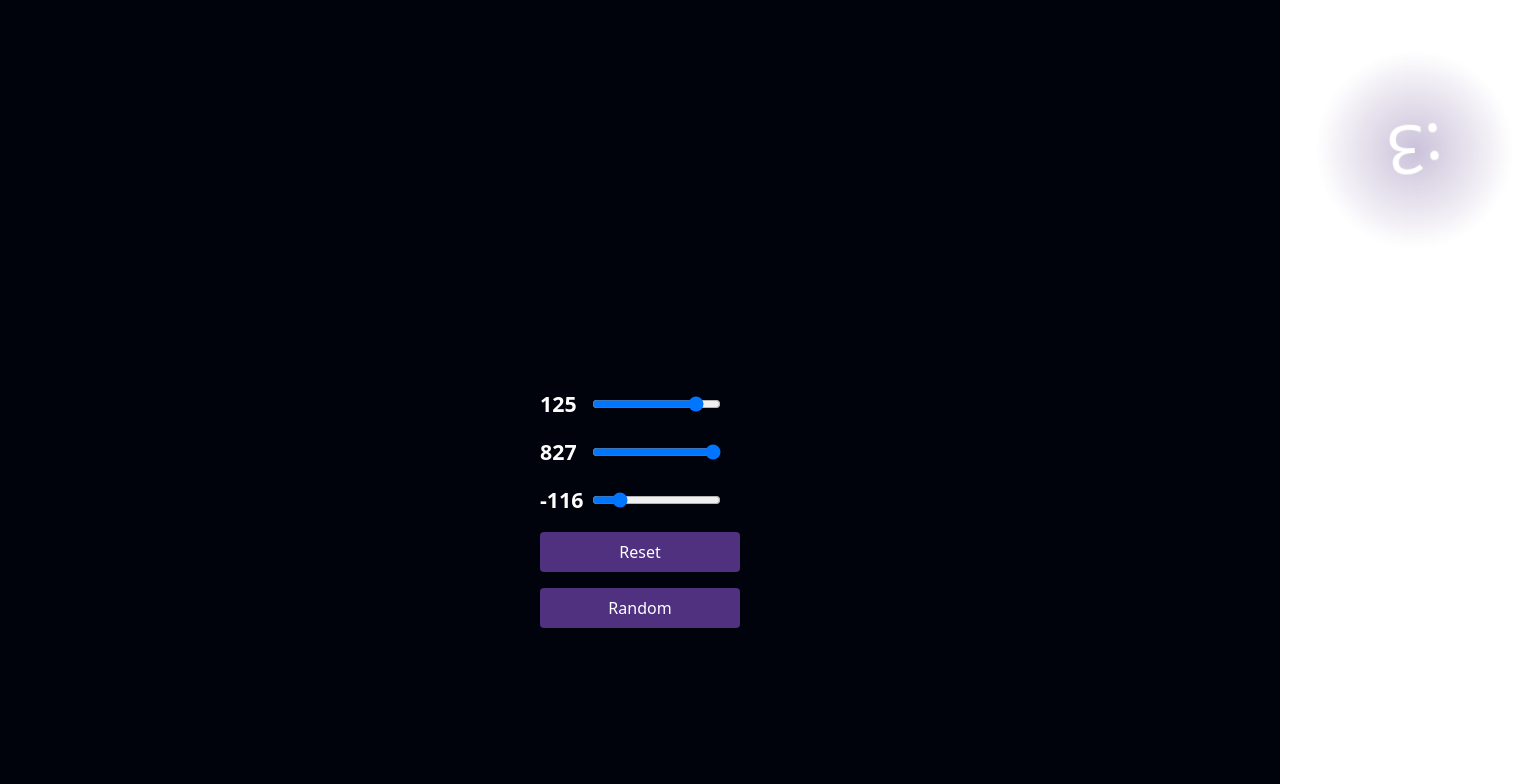
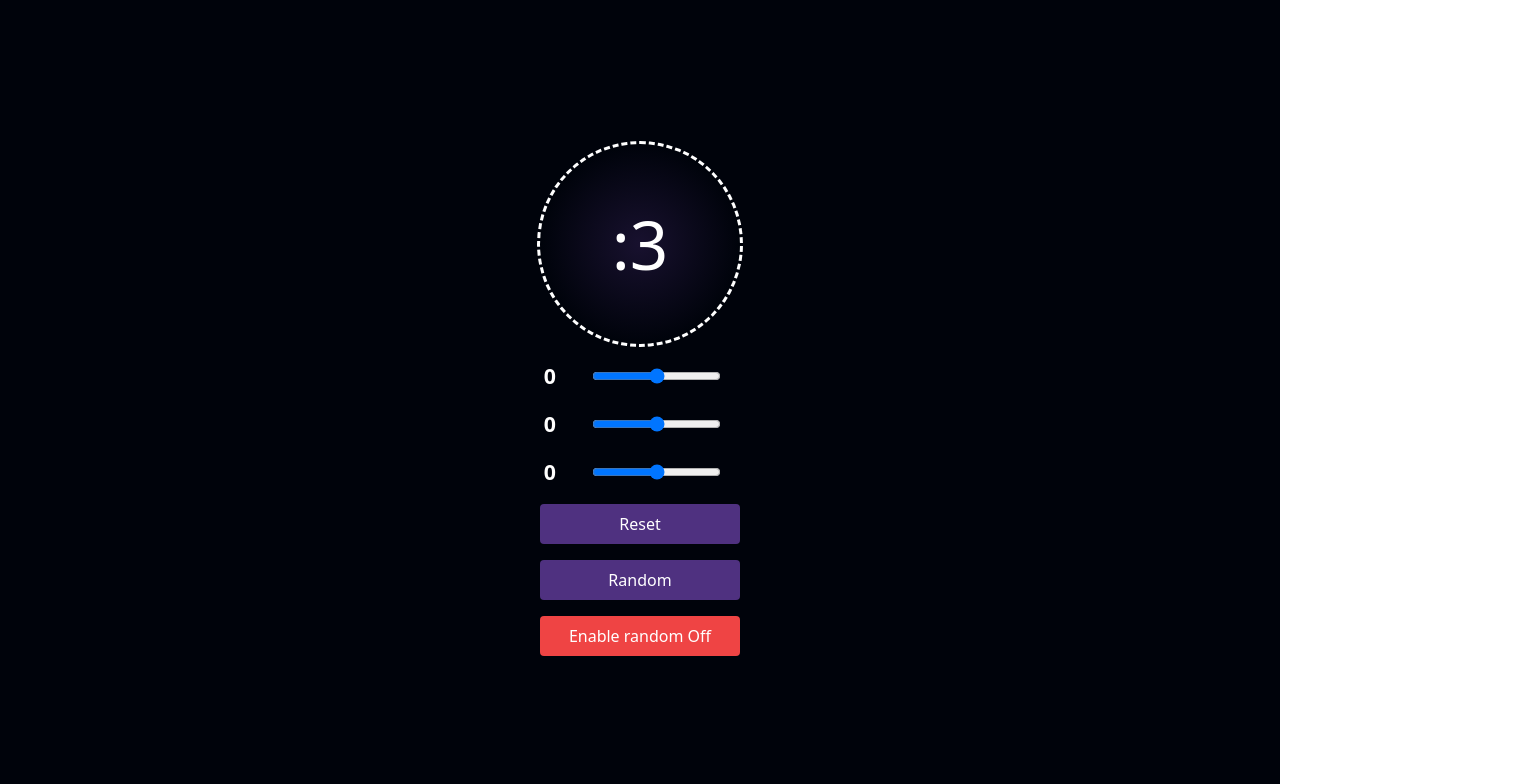
Before and after one commit to tulza/vite-react-tail-deploy, a React (Vite) app: page / in a window 1280 px wide. Shown: the top 784 px of the page, 1522 px wide, since content can reach past the window. Built offline with nearby package versions, Linux system fonts and the light colour scheme.

Commit message:
minor randomise change

```diff
--- a/src/Components/Template.jsx
+++ b/src/Components/Template.jsx
@@ -1,22 +1,28 @@
 import { motion } from "framer-motion";
 import React, { Fragment, useEffect, useState } from "react";
 import InputRange from "./InputRange";
+import clsx from "clsx";
 
 const Template = () => {
   const [rotate, setRotate] = useState(0);
   const [x, setx] = useState(0);
   const [y, sety] = useState(0);
+  const [enbRandom, setEnbRandom] = useState(false);
 
   const HandleRandom = () => {
-    const chaos = 1000;
+    const chaos = 1500;
     setRotate(parseInt(Math.random() * 2 * chaos - chaos));
     setx(parseInt(Math.random() * 2 * chaos - chaos));
     sety(parseInt(Math.random() * 2 * chaos - chaos));
   };
 
-  setTimeout(() => {
-    HandleRandom();
-  }, 100);
+  // randomised pos and rotation of :3
+  const timeoutId = (() => {
+    if (!enbRandom) return;
+    setTimeout(() => {
+      HandleRandom();
+    }, 100);
+  })();
 
   return (
     <Fragment>
@@ -55,6 +61,17 @@ const Template = () => {
         >
           Random
         </button>
+        <button
+          className={clsx(
+            " px-4 py-2 rounded inline-block",
+            enbRandom ? "bg-secondary" : "bg-red-500"
+          )}
+          onClick={() => {
+            setEnbRandom(!enbRandom);
+          }}
+        >
+          Enable random {enbRandom ? "On" : "Off"}
+        </button>
       </div>
     </Fragment>
   );
```
